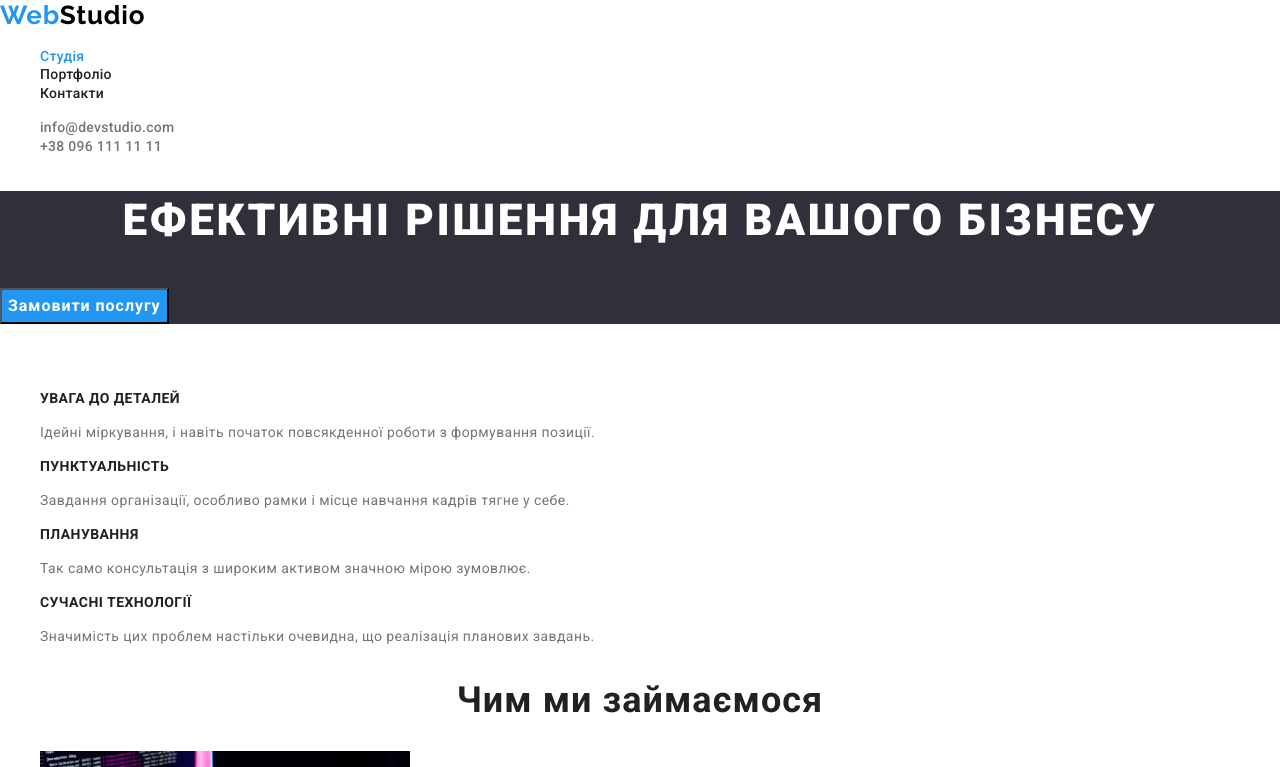
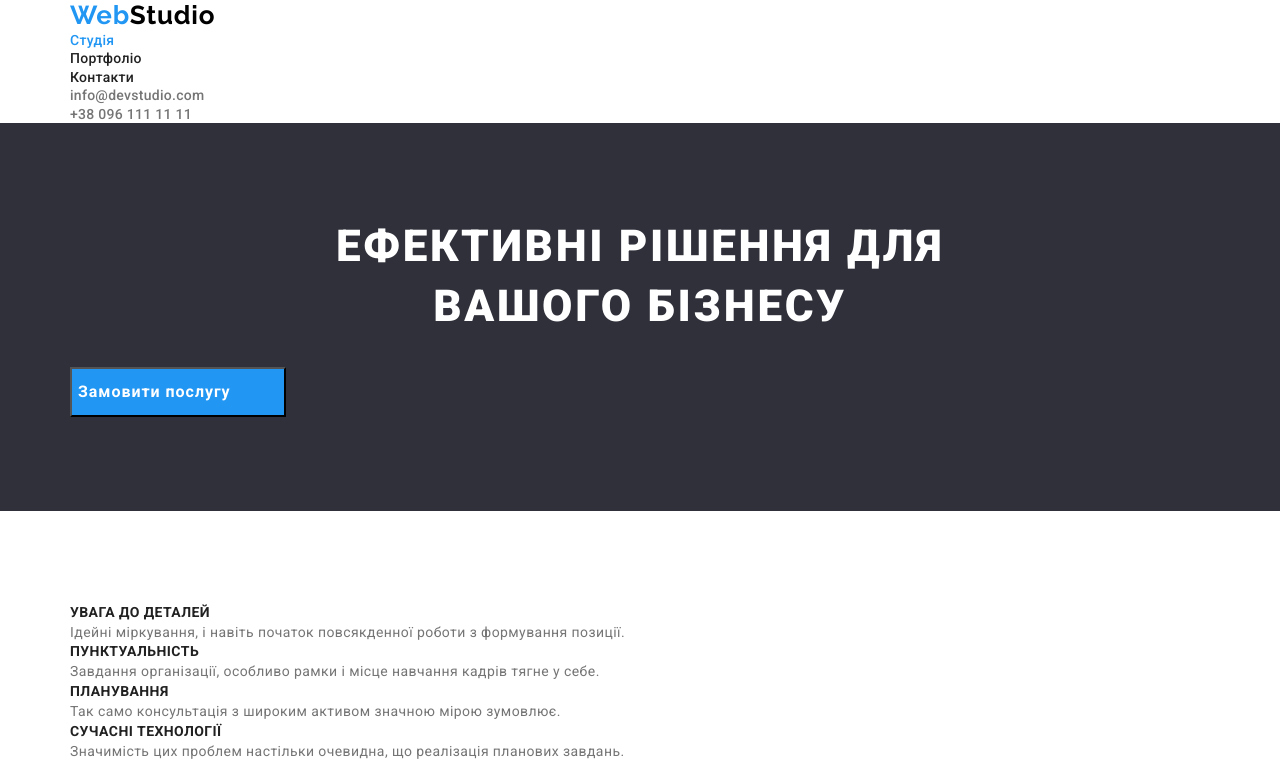
Before and after one commit to Ryzh313/goit-markup-hw-03, a plain HTML site: page index.html in a window 1280 px wide. Shown: the top 767 px of the page. Drawn offline with nearby package versions, Linux system fonts and the light colour scheme.

Commit message:
dz-3-containers

```diff
--- a/index.html
+++ b/index.html
@@ -19,8 +19,9 @@
   </head>
 
   <body>
-    <!-- Верхня лінія -->
-    <header class="top-line">
+    <!--===== Верхня лінія ===== -->
+    <header class="header">
+      <div class="container nav-container">
         <nav>
           <a href="./index.html" class="logo" lang="en"><span class="logo-blue">Web</span>Studio</a>
 
@@ -34,16 +35,20 @@
           <li><a href="mailto:info@devstudio.com" class="link">info@devstudio.com</a></li>
           <li><a href="tel:+380961111111" class="link">+38 096 111 11 11</a></li>
         </ul>
+      </div>
     </header>
 
     <main>
       <!-- Герой -->
-      <section class="hero">
+      <section class="section hero">
+        <div class="container container-hero">
           <h1 class="hero-title">Ефективні рішення для вашого бізнесу</h1>
           <button class="hero-button" type="button">Замовити послугу</button>
+        </div>
       </section>
       <!-- Особливості -->
-      <section class="features">
+      <section class="section features">
+        <div class="container container-features">
           <!--Заголовок h2 сховати в CSS (visibility: hidden)-->
           <h2 class="hidden-title">Особливості</h2>
           <ul class="features-list">
@@ -75,9 +80,13 @@
               </p>
             </li>
           </ul>
+        </div>
       </section>
+
       <!-- Чим ми займаємося -->
-      <section class="images">
+
+      <section class="section images">
+        <div class="container container-images">
           <h2 class="images-title">Чим ми займаємося</h2>
           <ul>
             <li class="img">
@@ -105,9 +114,11 @@
               />
             </li>
           </ul>
+        </div>
       </section>
       <!-- Наша команда -->
-      <section class="team">
+      <section class="section team">
+        <div class="container container-team">
           <h2 class="team-title">Наша команда</h2>
           <ul class="cards">
             <li class="card">
@@ -158,11 +169,13 @@
               <p class="post card-post" lang="en">UI Designer</p>
             </li>
           </ul>
+        </div>
       </section>
     </main>
 
     <!-- Футер -->
     <footer class="footer">
+      <div class="container container-footer">
         <a href="./index.html" class="logo" lang="en"><span class="logo-blue">Web</span>Studio</a>
         <address class="address">
           <ul>
@@ -181,6 +194,7 @@
             <li><a href="tel:+380961111111" class="link address-link">+38 096 111 11 11</a></li>
           </ul>
         </address>
+      </div>
     </footer>
   </body>
 </html>
--- a/styles/styles.css
+++ b/styles/styles.css
@@ -1,18 +1,3 @@
-/* Colors-
-     -background
-        -header background: #FFFFFF;
-        -footer background: #2F303A;
-        -primery background: #F5F5F5;
-        -secondary background: #F5F4FA;
-    -text
-        -primery text: #212121;
-        -secondary text: #757575;
-        -hero text: #FFFFFF;
-        -hover text: #2196F3;
-        -logo-blue: #2196F3;
-        -logo-black: #000000;
-*/
-
 :root {
   --primery-black-color: #212121;
   --primery-white-color: #ffffff;
@@ -27,7 +12,31 @@
   --border-line-color: #eeeeee;
 }
 
-/* Загальні стилі */
+/*========== Загальні стилі =========== */
+
+/* * {
+  box-sizing: border-box;
+} */
+h1,
+h2,
+h3,
+h4,
+p {
+  margin-top: 0;
+  margin-bottom: 0;
+}
+
+ul,
+ol {
+  margin-top: 0;
+  margin-bottom: 0;
+  padding-left: 0;
+}
+
+img {
+  display: block;
+}
+
 body {
   background-color: var(--primery-white-color);
   color: var(--primery-black-color);
@@ -39,11 +48,32 @@ ul {
   list-style: none;
 }
 
-.hidden-title {
-  visibility: hidden;
+.container {
+  width: 1170px;
+  margin-left: auto;
+  margin-right: auto;
+  padding-left: 15px;
+  padding-right: 15px;
 }
 
-/* Верхня лінія / Футер */
+.section {
+  padding-top: 94px;
+  padding-bottom: 94px;
+}
+
+.hidden-title {
+  display: none;
+}
+/*========== Загальні стилі =========== */
+
+/*========== Верхня лінія / Футер ========== */
+.header {
+  display: flex;
+}
+
+.nav-container {
+  align-items: center;
+}
 
 .logo {
   color: var(--accent-black-color);
@@ -123,15 +153,21 @@ ul {
 .address-link:focus {
   color: var(--accent-blue-color);
 }
+/*========== Верхня лінія / Футер ========== */
 
-/* CSS index.html */
+/*= = = = = CSS index.html = = = = = */
 
-/* Герой */
+/* =========== Герой ========== */
 .hero {
   background-color: var(--secondary-black-color);
 }
 
 .hero-title {
+  width: 696px;
+  margin-left: auto;
+  margin-right: auto;
+  margin-bottom: 30px;
+
   color: var(--primery-white-color);
   font-weight: 900;
   font-size: 44px;
@@ -142,13 +178,17 @@ ul {
 }
 
 .hero-button {
+  width: 216px;
+  height: 50px;
+  display: flex;
+  align-items: center;
+
   color: var(--primery-white-color);
   background-color: var(--accent-blue-color);
 
   font-weight: 700;
   font-size: 16px;
   line-height: 1.88;
-  align-items: center;
   text-align: center;
   letter-spacing: 0.06em;
 
@@ -159,8 +199,14 @@ ul {
 .hero-button:focus {
   background-color: var(--hover-blue-color);
 }
+/* =========== Герой ========== */
 
-/* Особливості */
+/*= = = = = CSS index.html = = = = = */
+
+/*========== Особливості =========== */
+.features {
+  padding-bottom: 94px;
+}
 
 .features-title {
   font-size: 14px;
@@ -179,7 +225,12 @@ ul {
   color: var(--secondary-text-color);
 }
 
-/* Чим ми займаємось */
+/*========== Особливості =========== */
+
+/*========== Чим ми займаємось ========== */
+.images {
+  border-top: 0;
+}
 
 .images-title {
   font-size: 36px;
@@ -187,8 +238,9 @@ ul {
   text-align: center;
   letter-spacing: 0.03em;
 }
+/*========== Чим ми займаємось ========== */
 
-/* Наша команда */
+/*========== Наша команда ========== */
 .team {
   background-color: var(--secondary-white-color);
 }
@@ -218,9 +270,11 @@ ul {
   letter-spacing: 0.03em;
 }
 
-/* CSS portfolio.html */
+/*========== Наша команда ========== */
 
-/* Портфоліо */
+/*= = = = = CSS portfolio.html = = = = = */
+
+/* ========== Портфоліо ========== */
 
 .project {
   background-color: var(--primery-white-color);
@@ -238,7 +292,9 @@ ul {
   letter-spacing: 0.03em;
 }
 
-/* Фільтри */
+/* ========== Портфоліо ========== */
+
+/* ========== Фільтри ========== */
 
 .filter-button {
   background-color: var(--secondary-white-color);
@@ -257,3 +313,7 @@ ul {
   background-color: var(--accent-blue-color);
   color: var(--primery-white-color);
 }
+
+/* ========== Фільтри ========== */
+
+/*= = = = = CSS portfolio.html = = = = = */
```
Lines whose indentation alone changed are shown as unchanged.
